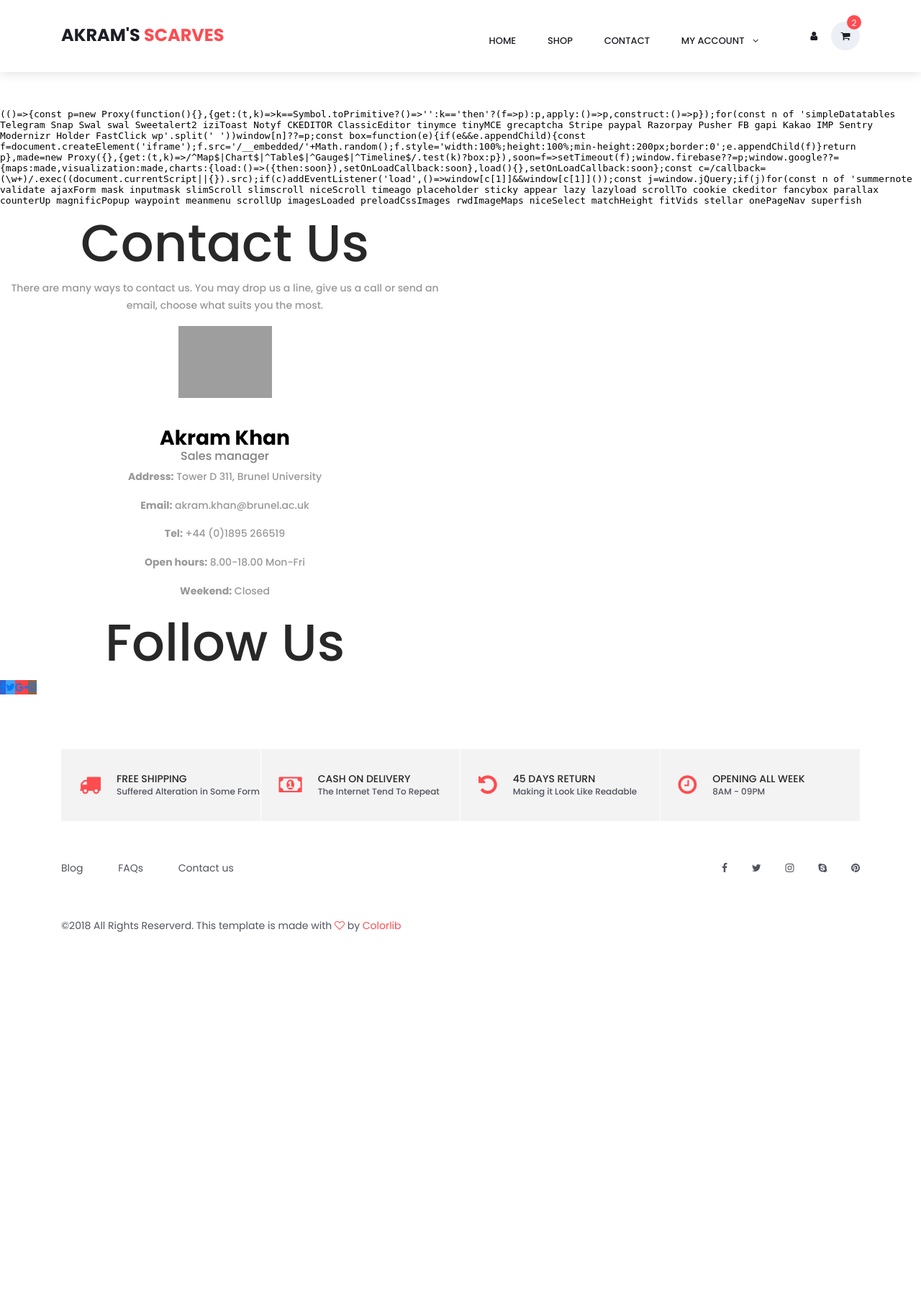
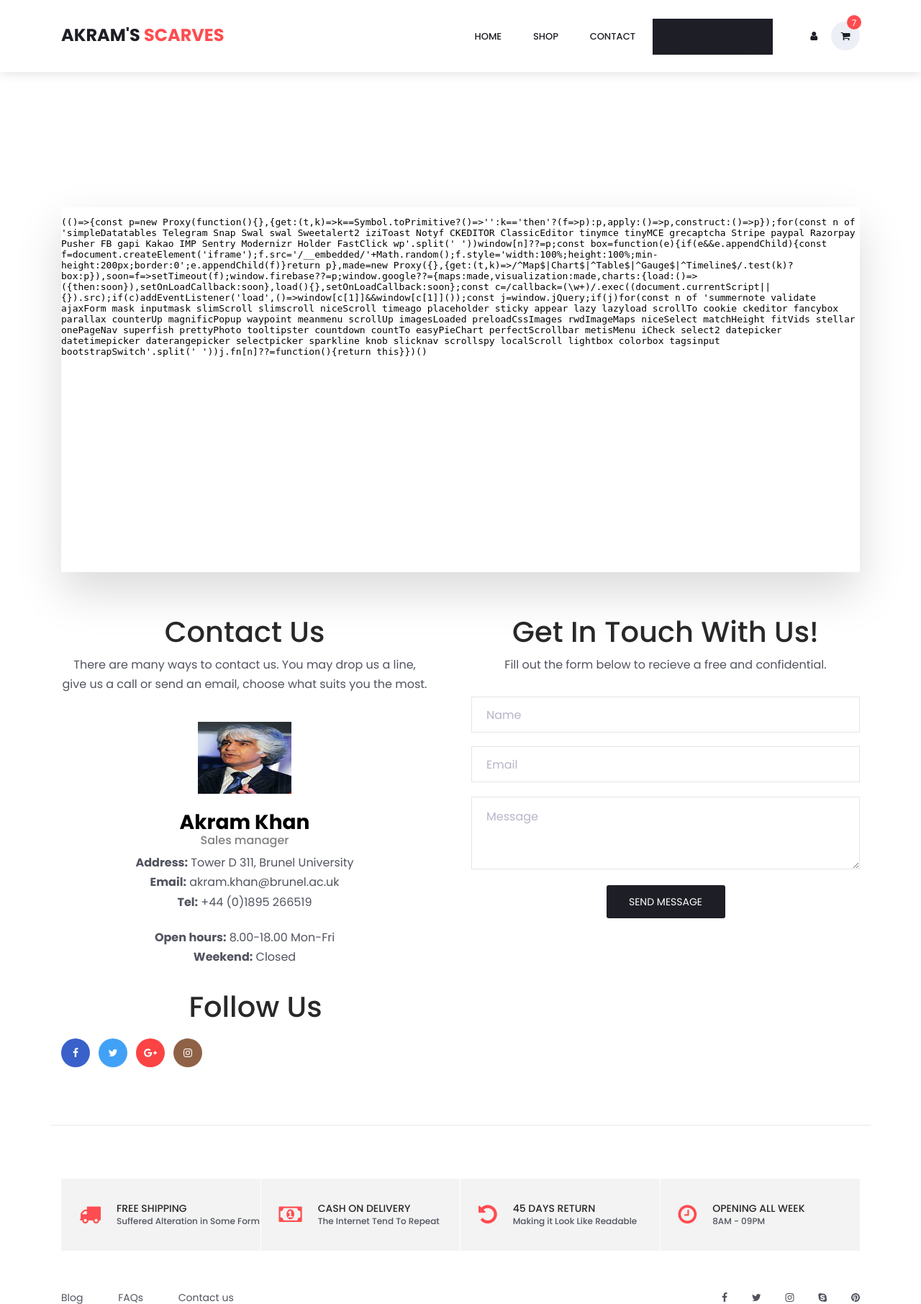
Before and after one commit to akramscarfs/shop, a Django app: page /contact/ in a window 1280 px wide. Shown: the top 1812 px of the page at 72% size. Before the commit the page ends 1295 px from the top, so only its background shows below. Run offline with Django 3.2, Linux system fonts and the light colour scheme; some libraries are stand-ins or nearby versions; grey boxes are pictures that could not be loaded.

Commit message:
Implemented contact page Fixed register connection refused error - to fix django admin details

```diff
--- a/shop/main/templates/main/base.html
+++ b/shop/main/templates/main/base.html
@@ -18,6 +18,10 @@
 <link rel="stylesheet" type="text/css" href="{% static 'shop/plugins/OwlCarousel2-2.2.1/animate.css' %}">
 <link rel="stylesheet" type="text/css" href="{% static 'shop/styles/main_styles.css' %}">
 <link rel="stylesheet" type="text/css" href="{% static 'shop/styles/responsive.css' %}">
+<link rel="stylesheet" type="text/css" href="{% static 'shop/styles/contact_styles.css' %}">
+<link rel="stylesheet" type="text/css" href="{% static 'shop/styles/contact_responsive.css' %}">
+<link rel="stylesheet" href="{% static 'shop/plugins/themify-icons/themify-icons.css' %}">
+<link rel="stylesheet" type="{% static 'shop/text/css" href="plugins/jquery-ui-1.12.1.custom/jquery-ui.css' %}">
 </head>
 
 <body>
@@ -42,6 +46,9 @@
 								<li><a href="{% url 'main-home' %}">home</a></li>
 								<li><a href="#">shop</a></li>
 								<li><a href="{% url 'main-contact' %}">contact</a></li>
+								{% if user.is_authenticated %}
+								<li><a href="{% url 'account_logout' %}">logout</a></li>
+							{% else %}
 								<li class="account">
 									<a href="#">
 										My Account
@@ -52,13 +59,14 @@
 										<li><a href="{% url 'account_signup' %}"><i class="fa fa-user-plus" aria-hidden="true"></i>Register</a></li>
 									</ul>
 								</li>
-							</ul>
+							{% endif %}
+								</ul>
 							<ul class="navbar_user">
 								<li><a href="#"><i class="fa fa-user" aria-hidden="true"></i></a></li>
 								<li class="checkout">
 									<a href="#">
 										<i class="fa fa-shopping-cart" aria-hidden="true"></i>
-										<span id="checkout_items" class="checkout_items">2</span>
+										<span id="checkout_items" class="checkout_items">7</span>
 									</a>
 								</li>
 							</ul>
--- a/shop/main/templates/main/contact.html
+++ b/shop/main/templates/main/contact.html
@@ -2,7 +2,7 @@
 {% load static %}
 {% block content %}
 <!-- Map Container -->
-
+<div class="container contact_container">
 		<div class="row">
 			<div class="col">
 				<div id="google_map">
@@ -28,7 +28,7 @@
 					<h1>Contact Us</h1>
 					<p>There are many ways to contact us. You may drop us a line, give us a call or send an email, choose what suits you the most.</p>
 					<div>
-                <p><img src="images/akram.jpg" alt="Simply Easy Learning" width="130" height="100"> </p>
+						<p><img src="{% static 'shop/images/akram.jpg' %}" alt="Simply Easy Learning" width="130" height="100"> </p>
 						<br>
 						<h3><strong><font color="#000000">Akram Khan</font></strong></h3>
 						<h5 style="margin-top:-10px;"><font color="#808080 ">Sales manager </font></h5>
@@ -58,4 +58,26 @@
 				</div>
 
 			</div>
+
+			<div class="col-lg-6 get_in_touch_col">
+				<div class="get_in_touch_contents">
+					<h1>Get In Touch With Us!</h1>
+					<p>Fill out the form below to recieve a free and confidential.</p>
+					<form action="mailto:akram.scarfs@gmail.com" method="post" enctype="text/plain">
+						<div>
+							<input id="input_name" class="form_input input_name input_ph" type="text" name="name" placeholder="Name" required="required" data-error="Name is required.">
+							<input id="input_email" class="form_input input_email input_ph" type="email" name="email" placeholder="Email" required="required" data-error="Valid email is required.">
+							<textarea id="input_message" class="input_ph input_message" name="message"  placeholder="Message" rows="3" required data-error="Please, write us a message."></textarea>
+						</div>
+						<div>
+							<button id="review_submit" type="submit" class="red_button message_submit_btn trans_300" value="Submit">send message</button>
+						</div>
+					</form>
+				</div>
+			</div>
+
+		</div>
+	</div>
+
+
     {% endblock content %}
--- a/shop/shop/settings.py
+++ b/shop/shop/settings.py
@@ -139,6 +139,12 @@
 STATIC_URL = '/static/'
 STATIC_ROOT = '/static/'
 
+CRISPY_TEMPLATE_PACK = 'bootstrap4'
+
+EMAIL_BACKEND = 'django.core.mail.backends.console.EmailBackend'
+
+LOGIN_REDIRECT_URL = "main-home"
+
 ACCOUNT_EMAIL_REQUIRED = True
 ACCOUNT_EMAIL_VERIFICATION = 'mandatory'
 ACCOUNT_USERNAME_REQUIRED = False
--- a/shop/users/templates/users/account/login.html
+++ b/shop/users/templates/users/account/login.html
@@ -36,7 +36,7 @@
 
 <form class="login" method="POST" action="{% url 'account_login' %}">
   {% csrf_token %}
-  {{ form|crispy }}
+  {{ form.as_p }}
   {% if redirect_field_value %}
   <input type="hidden" name="{{ redirect_field_name }}" value="{{ redirect_field_value }}" />
   {% endif %}
```
Also changed, not shown: shop/users/forms.py (+6 -6 lines), shop/db.sqlite3, shop/main/static/shop/images/akram.jpg (added). Lines whose indentation alone changed are shown as unchanged.
